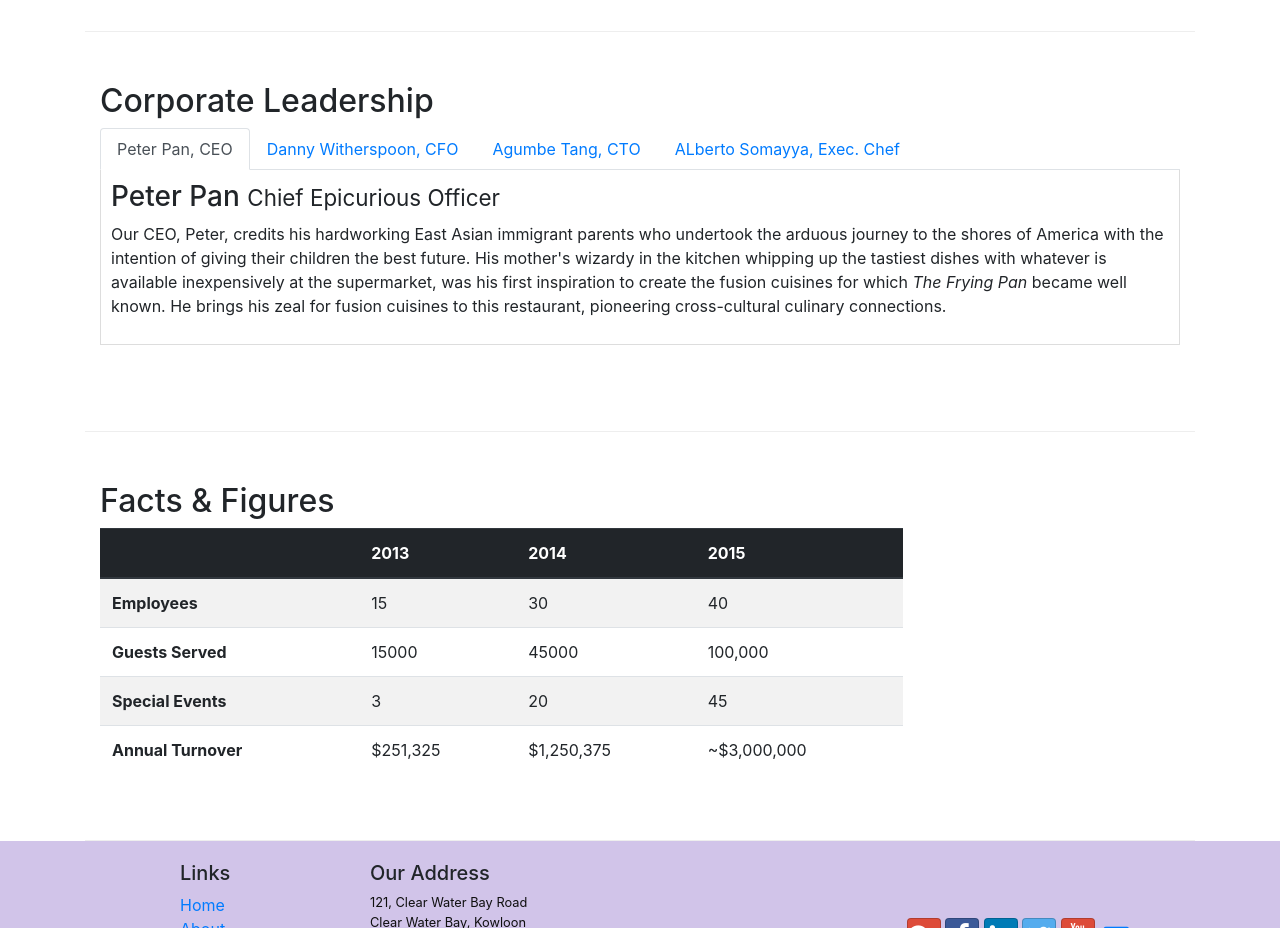
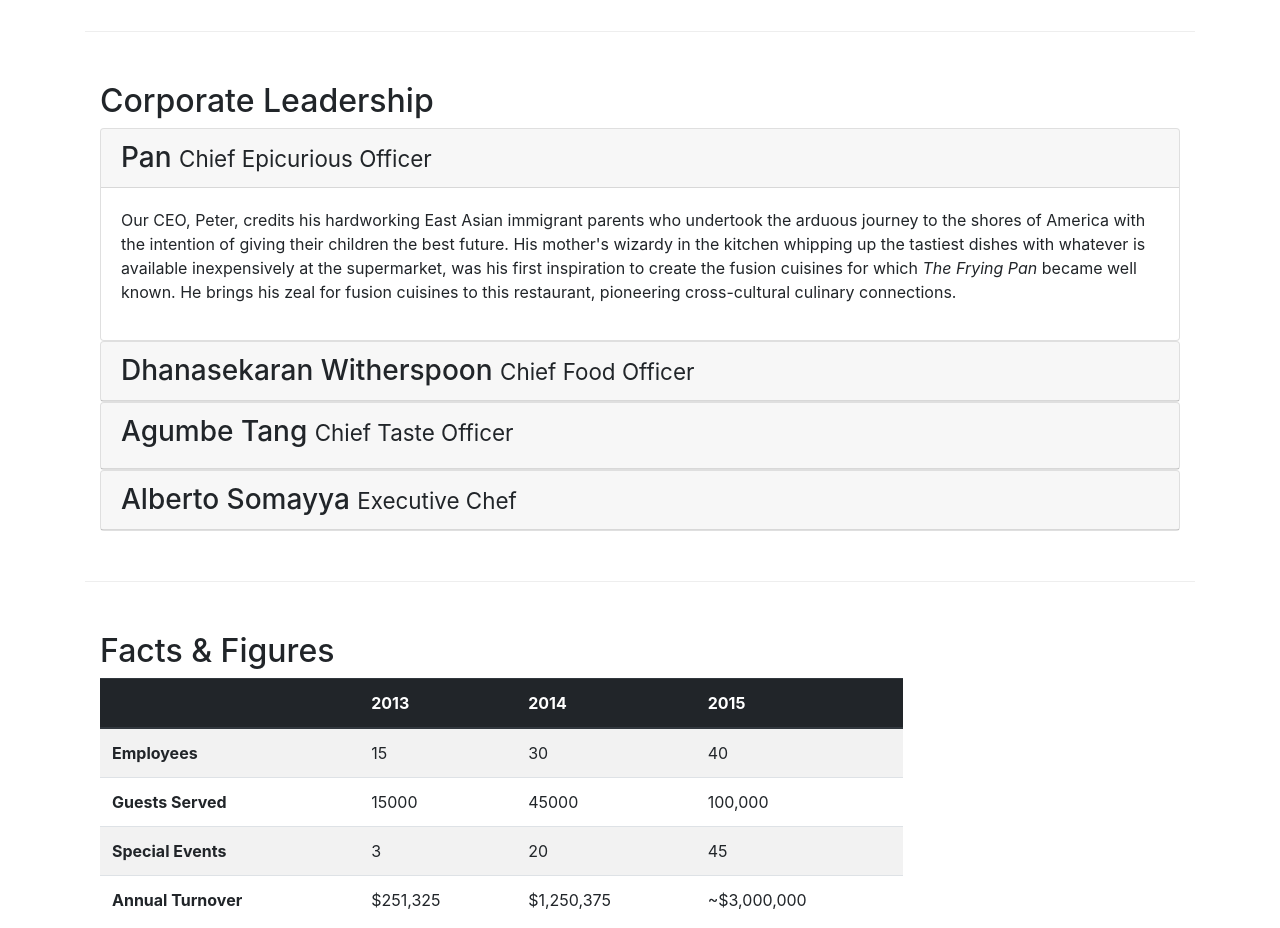
Before and after one commit to Vishab-Julka/bootstrap_tutorial, a website: page aboutus.html in a window 1280 px wide. Shown: the part 940-1868 px from the top of the page. Drawn offline with nearby package versions, Linux system fonts and the light colour scheme.

Commit message:
Accordion

```diff
--- a/aboutus.html
+++ b/aboutus.html
@@ -127,7 +127,10 @@
         <div class="row row-content">
             <div class="col-sm">
                 <h2>Corporate Leadership</h2>
-                <ul class="nav nav-tabs">
+
+                <!-- The below commented section is when we want to use Tabs.. -->
+                <!-- We have now replaced it with accordion.. -->
+                <!-- <ul class="nav nav-tabs">
                     <li class="nav-item">
                         <a class="nav-link active" href="#peter" role="tab" data-toggle="tab">Peter Pan, CEO</a>
                     </li>
@@ -158,6 +161,59 @@
                     <h3>Alberto Somayya <small>Executive Chef</small></h3>
                     <p class="d-none d-sm-block">Award winning three-star Michelin chef with wide International experience having worked closely with whos-who in the culinary world, he specializes in creating mouthwatering Indo-Italian fusion experiences. He says, <em>Put together the cuisines from the two craziest cultures, and you get a winning hit! Amma Mia!</em></p>
                     </div>
+                </div> -->
+
+                <div id="accordion">
+                    <div class="card">
+                        <div class="card-header" role="tab" id="peterhead">
+                            <h3 class="mb-0">
+                                <a data-toggle="collapse" data-target="#peter">Pan <small>Chief Epicurious Officer</small></a>
+                            </h3>
+                        </div>
+                        <div class="collapse show" id="peter" data-parent="#accordion">
+                            <div class="card-body">
+                                <p class="d-none d-sm-block">Our CEO, Peter, credits his hardworking East Asian immigrant parents who undertook the arduous journey to the shores of America with the intention of giving their children the best future. His mother's wizardy in the kitchen whipping up the tastiest dishes with whatever is available inexpensively at the supermarket, was his first inspiration to create the fusion cuisines for which <em>The Frying Pan</em> became well known. He brings his zeal for fusion cuisines to this restaurant, pioneering cross-cultural culinary connections.</p>
+                            </div>
+                        </div>
+                    </div>
+                    <div class="card">
+                        <div class="card-header" role="tab" id="dannyhead">
+                            <h3 class="mb-0">
+                                <a  class="collapsed" data-toggle="collapse" data-target="#danny">Dhanasekaran Witherspoon <small>Chief Food Officer</small></a>
+                            </h3>
+                        </div>
+                        <div class="collapse" id="danny" data-parent="#accordion">
+                            <div class="card-body">
+                                <p class="d-none d-sm-block">Our CFO, Danny, as he is affectionately referred to by his colleagues, comes from a long established family tradition in farming and produce. His experiences growing up on a farm in the Australian outback gave him great appreciation for varieties of food sources. As he puts it in his own words, <em>Everything that runs, wins, and everything that stays, pays!</em></p>
+                            </div>
+                        </div>
+                    </div>
+                    <div class="card">
+                        <div class="card-header" role="tab" id="agumbehead">
+                            <h3>
+                                <a class="collapsed" data-toggle="collapse" data-target="#agumbe">Agumbe Tang <small>Chief Taste Officer</small></a>
+                            </h3>
+                        </div>
+                        <div class="collapse" id="agumbe" data-parent="#accordion">
+                            <div class="card-body">
+                                <p class="d-none d-sm-block">Blessed with the most discerning gustatory sense, Agumbe, our CTO, personally ensures that every dish that we serve meets his exacting tastes. Our chefs dread the tongue lashing that ensues if their dish does not meet his exacting standards. He lives by his motto, <em>You click only if you survive my lick.</em></p>
+                            </div>
+                        </div>
+                    </div>
+                    <div class="card">
+                        <div class="card-header" role="tab" id="albertohead">
+                        <h3 class="mb-0">
+                            <a class="collapsed" data-toggle="collapse" data-target="#alberto">
+                            Alberto Somayya <small>Executive Chef</small>
+                            </a>
+                        </h3>
+                    </div>
+                    <div class="collapse" id="alberto" data-parent="#accordion">
+                        <div class="card-body">
+                            <p class="d-none d-sm-block">Award winning three-star Michelin chef with wide International experience having worked closely with whos-who in the culinary world, he specializes in creating mouthwatering Indo-Italian fusion experiences. He says, <em>Put together the cuisines from the two craziest cultures, and you get a winning hit! Amma Mia!</em></p>
+                        </div>
+                    </div>
+                </div>
                 </div>
             </div>
        </div>
```
